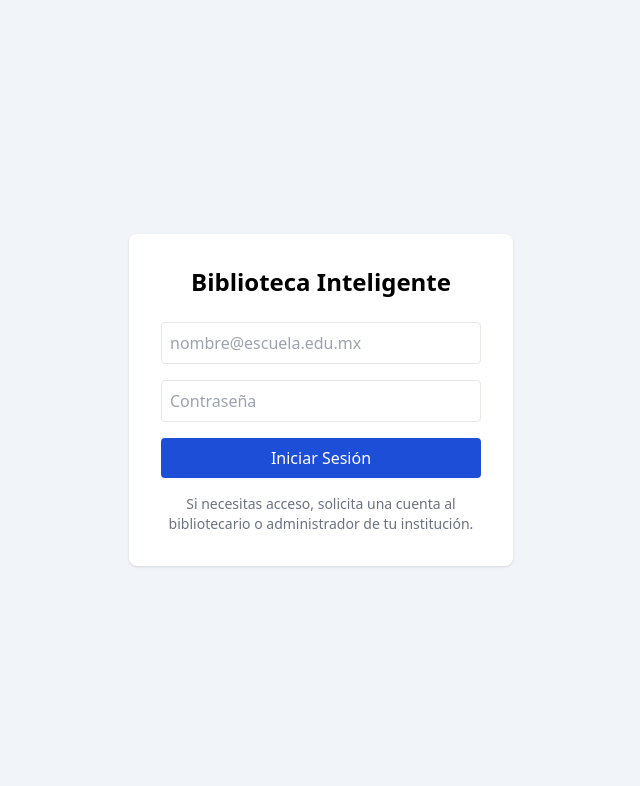
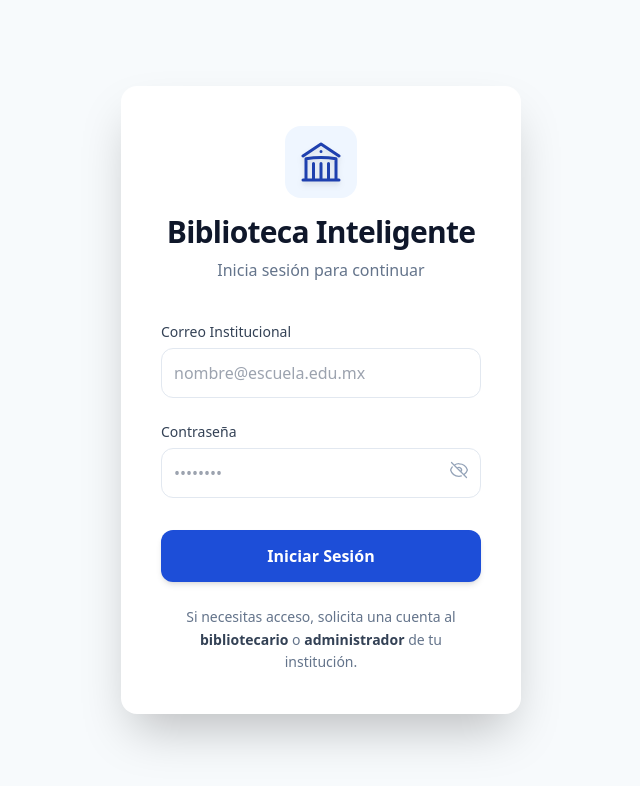
Before and after one commit to Drift303/Bibliotecas-App, a React (Vite) app: page / in a window 1280 px wide. Shown: the top 786 px of the page, without its empty margins (319-959 px from the left). Built offline with nearby package versions, Linux system fonts and the light colour scheme; no server answers.

Commit message:
feat(login): mejorar UI/UX del formulario según requerimientos

```diff
--- /dev/null
+++ b/src/pages/Login.css
@@ -0,0 +1,13 @@
+/* Login.css */
+
+/* Definición de la animación shake */
+@keyframes shake {
+  0%, 100% { transform: translateX(0); }
+  10%, 30%, 50%, 70%, 90% { transform: translateX(-8px); }
+  20%, 40%, 60%, 80% { transform: translateX(8px); }
+}
+
+/* Clase que aplica la animación */
+.shake {
+  animation: shake 0.5s cubic-bezier(.36,.07,.19,.97) both;
+}
--- a/src/pages/Login.tsx
+++ b/src/pages/Login.tsx
@@ -1,6 +1,66 @@
-import { useEffect, useState } from "react";
+import { useEffect, useState, useRef } from "react";
 import { useNavigate } from "react-router-dom";
 import api from "../api";
+import "./Login.css"; // Asegúrate de tener este archivo con la animación 'shake'
+
+// Componente para el nuevo Ícono de Biblioteca Profesional y Detallado (SVG)
+const LibraryIcon = () => (
+  <svg
+    xmlns="http://www.w3.org/2000/svg"
+    fill="none"
+    viewBox="0 0 24 24"
+    strokeWidth={1.5}
+    stroke="currentColor"
+    className="w-12 h-12 text-blue-800 drop-shadow-md"
+  >
+    <path
+      strokeLinecap="round"
+      strokeLinejoin="round"
+      d="M12 21v-8.25M15.75 21v-8.25M8.25 21v-8.25M3 9l9-6 9 6m-1.5 12V10.332A48.36 48.36 0 0 0 12 9.75c-2.551 0-5.056.2-7.5.582V21M3 21h18M12 6.75h.008v.008H12V6.75Z"
+    />
+  </svg>
+);
+
+// Componente para el ícono de Ojo Abierto
+const EyeIcon = () => (
+  <svg
+    xmlns="http://www.w3.org/2000/svg"
+    fill="none"
+    viewBox="0 0 24 24"
+    strokeWidth={1.5}
+    stroke="currentColor"
+    className="w-5 h-5"
+  >
+    <path
+      strokeLinecap="round"
+      strokeLinejoin="round"
+      d="M2.036 12.322a1.012 1.012 0 0 1 0-.639C3.423 7.51 7.36 4.5 12 4.5c4.638 0 8.573 3.007 9.963 7.178.07.207.07.431 0 .639C20.577 16.49 16.64 19.5 12 19.5c-4.638 0-8.573-3.007-9.963-7.178Z"
+    />
+    <path
+      strokeLinecap="round"
+      strokeLinejoin="round"
+      d="M15 12a3 3 0 1 1-6 0 3 3 0 0 1 6 0Z"
+    />
+  </svg>
+);
+
+// Componente para el ícono de Ojo Oculto
+const EyeSlashIcon = () => (
+  <svg
+    xmlns="http://www.w3.org/2000/svg"
+    fill="none"
+    viewBox="0 0 24 24"
+    strokeWidth={1.5}
+    stroke="currentColor"
+    className="w-5 h-5"
+  >
+    <path
+      strokeLinecap="round"
+      strokeLinejoin="round"
+      d="M3.98 8.223A10.477 10.477 0 0 0 1.934 12C3.226 16.338 7.244 19.5 12 19.5c.993 0 1.953-.138 2.863-.395M6.228 6.228A10.451 10.451 0 0 1 12 4.5c4.756 0 8.773 3.162 10.065 7.498a10.522 10.522 0 0 1-4.293 5.774M6.228 6.228 3 3m3.228 3.228 3.65 3.65m7.894 7.894L21 21m-3.228-3.228-3.65-3.65m0 0a3 3 0 1 0-4.243-4.243m4.243 4.243L9.878 9.878"
+    />
+  </svg>
+);
 
 export default function Login() {
   const navigate = useNavigate();
@@ -8,6 +68,8 @@ export default function Login() {
   const [password, setPassword] = useState("");
   const [error, setError] = useState("");
   const [loading, setLoading] = useState(false);
+  const [showPassword, setShowPassword] = useState(false);
+  const formRef = useRef<HTMLFormElement>(null);
 
   useEffect(() => {
     const authMessage = sessionStorage.getItem("authMessage");
@@ -17,9 +79,12 @@ export default function Login() {
     }
   }, []);
 
-  const handleLogin = async () => {
+  const handleLogin = async (e?: React.FormEvent) => {
+    if (e) e.preventDefault();
+
     if (!email || !password) {
       setError("Escribe tu correo y contraseña");
+      triggerShake();
       return;
     }
 
@@ -35,7 +100,6 @@ export default function Login() {
       const user = res.data.user;
       const tenant = res.data.tenant;
 
-      // Guarda la persistencia e información real del usuario en la base de datos
       localStorage.setItem("role", user.role);
       localStorage.setItem("userId", user.id);
       localStorage.setItem("userName", user.name);
@@ -57,59 +121,106 @@ export default function Login() {
       } else {
         setError("Sin conexión al servidor");
       }
+      triggerShake();
     } finally {
       setLoading(false);
     }
   };
 
+  const triggerShake = () => {
+    if (formRef.current) {
+      formRef.current.classList.add("shake");
+      setTimeout(() => {
+        formRef.current?.classList.remove("shake");
+      }, 500);
+    }
+  };
+
   return (
-    <div className="min-h-screen flex items-center justify-center bg-slate-100">
-      <div className="bg-white p-8 rounded-lg shadow w-96">
-        <h1 className="text-2xl font-bold mb-6 text-center">
+    <div className="min-h-screen flex items-center justify-center bg-[#F7FAFC] p-4">
+      <form
+        ref={formRef}
+        onSubmit={handleLogin}
+        className="bg-white p-10 rounded-2xl shadow-2xl w-full max-w-[400px] transition-transform duration-300 hover:-translate-y-2"
+      >
+        {/* Sección del Ícono SVG y Título */}
+        <div className="flex flex-col items-center mb-10 text-center">
+          <div className="mb-4 p-3 bg-blue-50 rounded-2xl">
+            <LibraryIcon />
+          </div>
+          <h1 className="text-3xl font-extrabold text-slate-900 tracking-tight">
             Biblioteca Inteligente
           </h1>
+          <p className="text-slate-500 mt-2 text-base">
+            Inicia sesión para continuar
+          </p>
+        </div>
 
         {error && (
-          <p className="text-red-500 text-center mb-4">
+          <p className="text-red-500 text-center mb-6 font-medium animate-pulse">
             {error}
           </p>
         )}
 
+        {/* Input Email */}
+        <div className="mb-6">
+          <label htmlFor="email" className="block text-sm font-medium text-slate-700 mb-1.5">
+            Correo Institucional
+          </label>
           <input
+            id="email"
             type="email"
             placeholder="nombre@escuela.edu.mx"
             value={email}
             onChange={(e) => setEmail(e.target.value)}
-          onKeyDown={(e) => {
-            if (e.key === "Enter") handleLogin();
-          }}
-          className="w-full border p-2 rounded mb-4"
+            className="w-full border border-slate-200 p-3 rounded-xl focus:ring-2 focus:ring-blue-300 focus:border-blue-400 transition"
+            required
           />
+        </div>
 
+        {/* Input Contraseña */}
+        <div className="mb-8 relative">
+          <label htmlFor="password" className="block text-sm font-medium text-slate-700 mb-1.5">
+            Contraseña
+          </label>
           <input
-          type="password"
-          placeholder="Contraseña"
+            id="password"
+            type={showPassword ? "text" : "password"}
+            placeholder="••••••••"
             value={password}
             onChange={(e) => setPassword(e.target.value)}
-          onKeyDown={(e) => {
-            if (e.key === "Enter") handleLogin();
-          }}
-          className="w-full border p-2 rounded mb-4"
+            className="w-full border border-slate-200 p-3 rounded-xl pr-12 focus:ring-2 focus:ring-blue-300 focus:border-blue-400 transition"
+            required
           />
+          <button
+            type="button"
+            onClick={() => setShowPassword(!showPassword)}
+            className="absolute right-3 top-[38px] text-slate-400 hover:text-blue-600 transition"
+            aria-label={showPassword ? "Ocultar contraseña" : "Mostrar contraseña"}
+          >
+            {showPassword ? <EyeIcon /> : <EyeSlashIcon />}
+          </button>
+        </div>
 
+        {/* Botón Iniciar Sesión */}
         <button
-          onClick={handleLogin}
+          type="submit"
           disabled={loading}
-          className="w-full bg-blue-700 text-white p-2 rounded disabled:opacity-60 disabled:cursor-not-allowed"
+          className={`w-full ${
+            loading ? "bg-blue-500 animate-pulse" : "bg-blue-700 hover:bg-blue-800"
+          } text-white font-bold py-3.5 rounded-xl transition duration-300 transform hover:scale-[1.02] disabled:opacity-70 disabled:cursor-not-allowed shadow-md hover:shadow-lg`}
         >
           {loading ? "Entrando..." : "Iniciar Sesión"}
         </button>
 
-        <p className="text-center mt-4 text-sm text-gray-500">
-          Si necesitas acceso, solicita una cuenta al bibliotecario o
-          administrador de tu institución.
+        {/* Texto de Ayuda */}
+        <p className="text-center mt-6 text-sm text-slate-500 leading-relaxed px-4">
+          Si necesitas acceso, solicita una cuenta al{" "}
+          <span className="font-semibold text-slate-700">bibliotecario</span> o{" "}
+          <span className="font-semibold text-slate-700">administrador</span> de
+          tu institución.
         </p>
-      </div>
+      </form>
     </div>
   );
 }
```
Lines whose indentation alone changed are shown as unchanged.
